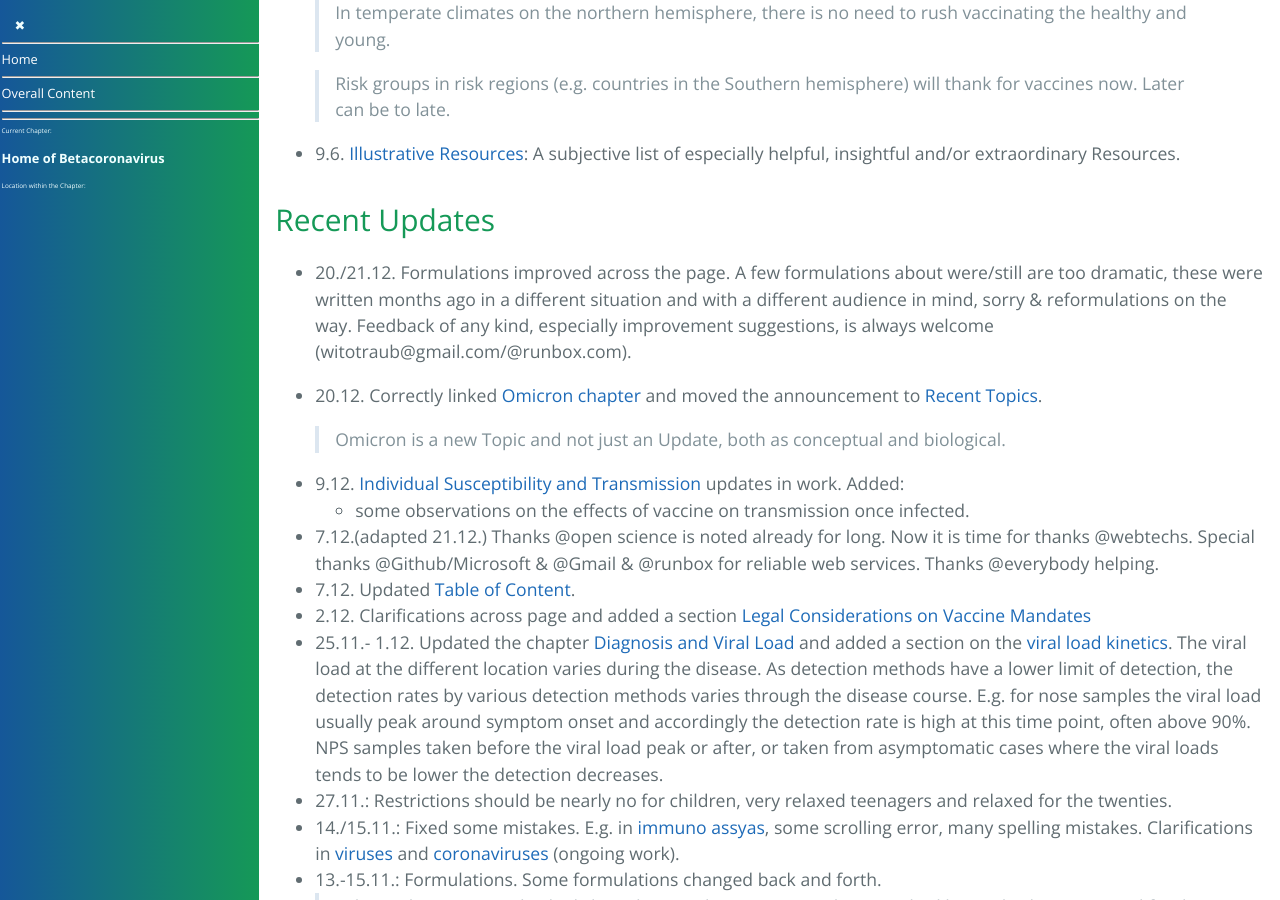
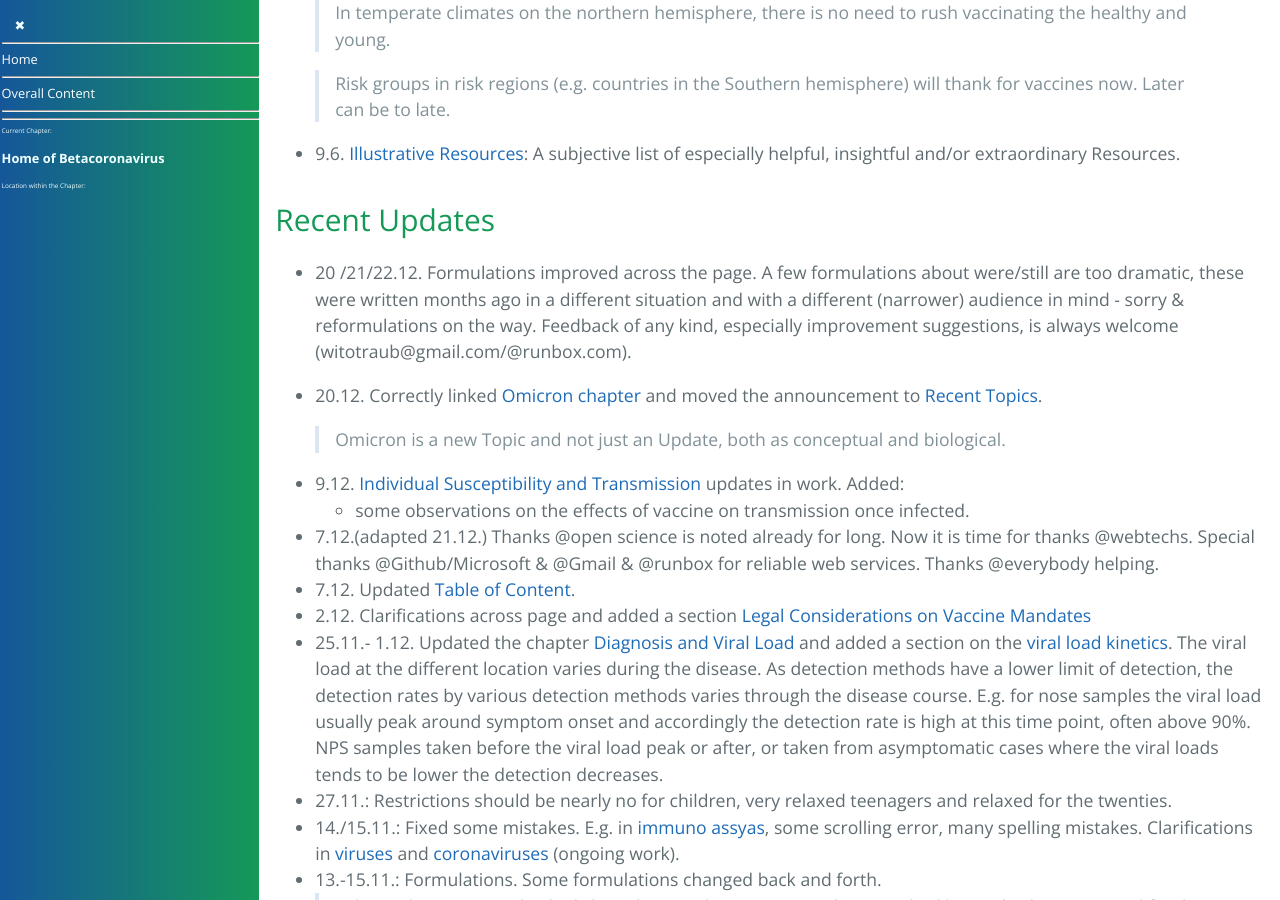
Before and after one commit to forestgrape/coronavirus, a Jekyll site: the page built from index.md, in a window 1280 px wide and 900 px high, scrolled down 2757 px. Built offline with Jekyll 4.4.1, drawn with Linux system fonts in a browser that asks for light colours; our own code applies the rules of GitHub Pages for plain Markdown files.

Commit message:
formulations

```diff
--- a/index.md
+++ b/index.md
@@ -79,7 +79,7 @@
 
 <!-- 5.12.21: As RNA vaccines turned out they don't tame SARS-CoV-2, from a coronavirus perspective alone one should stop mass vaccination.-->
 
-- 20./21.12. Formulations improved across the page. A few formulations about were/still are too dramatic, these were written months ago in a different situation and with a different audience in mind, sorry & reformulations on the way. Feedback of any kind, especially improvement suggestions, is always welcome (witotraub@gmail.com/@runbox.com).
+- 20  /21/22.12. Formulations improved across the page. A few formulations about were/still are too dramatic, these were written months ago in a different situation and with a different (narrower) audience in mind - sorry & reformulations on the way. Feedback of any kind, especially improvement suggestions, is always welcome (witotraub@gmail.com/@runbox.com).
 
 - 20.12. Correctly linked [Omicron chapter](2_biological/omicron.md) and moved the announcement to [Recent Topics](#recent-topics-added).
 
```
